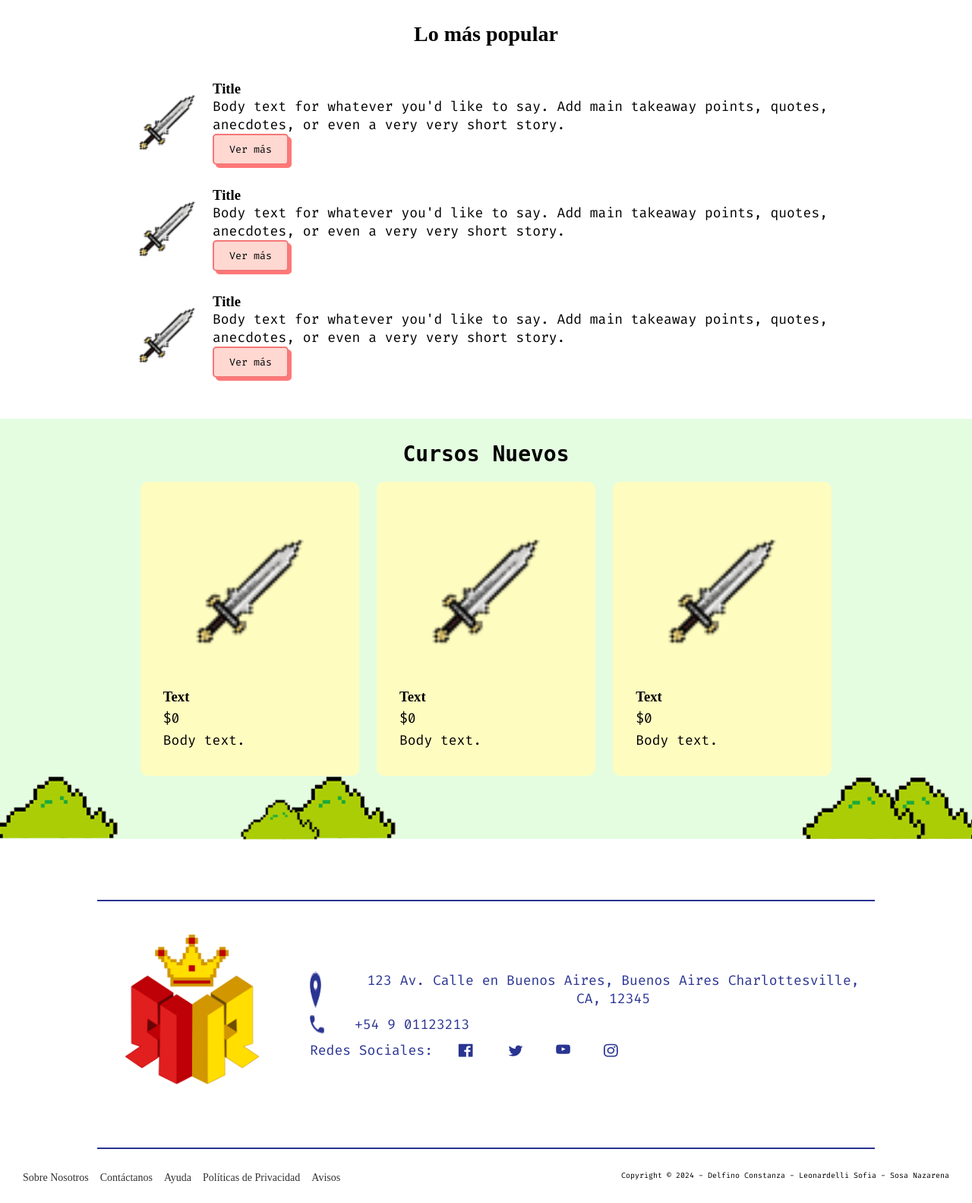
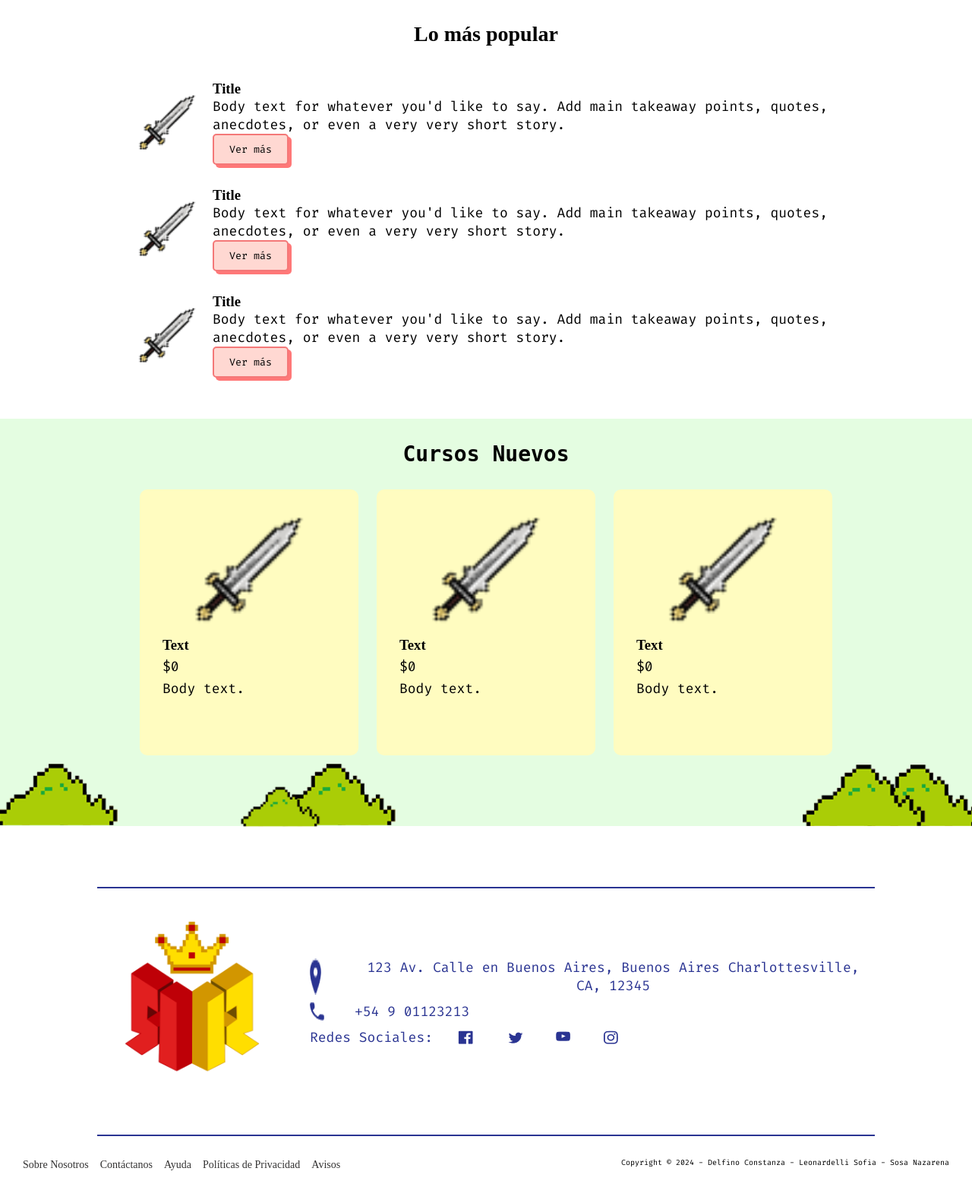
Before and after one commit to SofiLeonar/RecipeRealm2024, a Flask app: page / in a window 1280 px wide. Shown: the part 489-2072 px from the top of the page at 76% size. After the commit the page ends 2029 px from the top, so only its background shows below. Run offline with Flask 3, Linux system fonts and the light colour scheme; some libraries are stand-ins or nearby versions; some web fonts are replaced.

Commit message:
Refactor: Tarjetas de cursos

```diff
--- a/app/static/css/style.css
+++ b/app/static/css/style.css
@@ -152,12 +152,13 @@ h2 {
     display: inline-block;
     width: 30%;
     text-align: left;
-    margin: 0 1%;
+    margin: 10px;
     vertical-align: top;
     background-color: #FFFCC0;
     padding: 30px;
     border-radius: 10px;
     cursor: pointer;
+    height: 350px;
 }
 
 .cursoTarjet:hover{
@@ -167,7 +168,9 @@ h2 {
 
 .cursoTarjet img {
     width: 100%;
-    height: auto;
+    height: 150px;
+    object-fit: cover;
+    border-radius: 10px 10px 0 0;
 }
 
 .cursoTarjet h3 {
```
